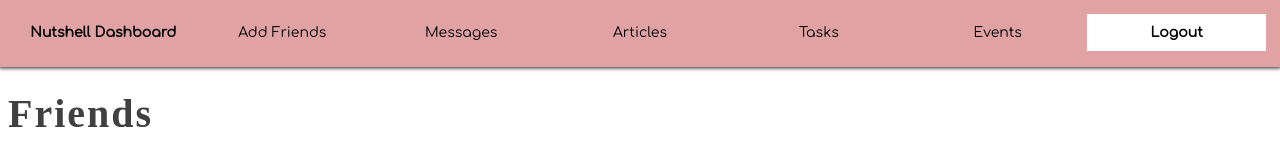
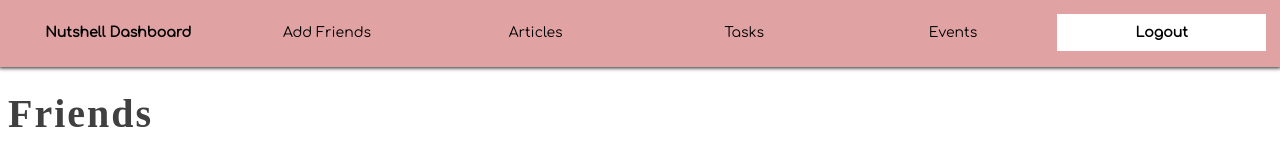
Before and after one commit to ajawashington/nutshell-squirm-of-worms, a React (Create React App) app: page / in a window 1280 px wide. Shown: the top 160 px of the page. Built offline with nearby package versions, Linux system fonts and the light colour scheme; no server answers; sample sign-in values are in the browser's storage; a web font is replaced by a local one.

Commit message:
removed messages navbar link

```diff
--- a/src/components/nav/NavBar.js
+++ b/src/components/nav/NavBar.js
@@ -10,9 +10,6 @@ export default (props) => {
             </li>
             <li className="navbar__item">
                 <Link className="navbar__link" to="/friends">Add Friends</Link>
-            </li>
-            <li className="navbar__item">
-                <Link className="navbar__link" to="/messages">Messages</Link>
             </li>
             <li className="navbar__item">
                 <Link className="navbar__link" to="/articles">Articles</Link>
```
